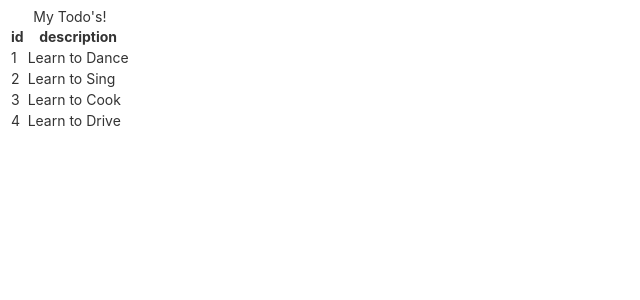
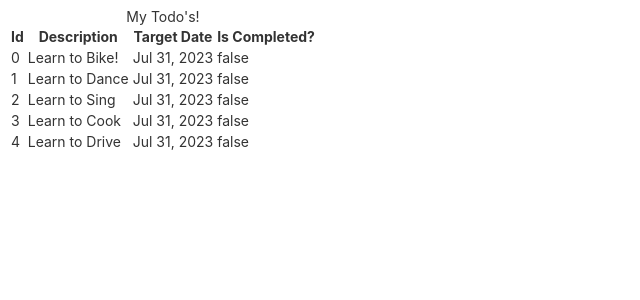
Before and after one commit to breakdaiz/todo, an Angular app: page /todos in a window 1280 px wide. Shown: the top 300 px of the page, without its empty margins (0-640 px from the left). Built offline with nearby package versions, Linux system fonts and the light colour scheme.

Commit message:
Create Todo Class, welcome component update router link

```diff
--- a/src/app/list-todos/list-todos.component.html
+++ b/src/app/list-todos/list-todos.component.html
@@ -4,14 +4,18 @@
   </caption>
   <thead>
     <tr>
-      <th>id</th>
-      <th>description</th>
+      <th>Id</th>
+      <th>Description</th>
+      <th>Target Date</th>
+      <th>Is Completed?</th>
     </tr>
   </thead>
   <tbody>
     <tr *ngFor="let todo of todos">
       <td>{{ todo.id }}</td>
       <td>{{ todo.description }}</td>
+      <td>{{ todo.targetDate | date }}</td>
+      <td>{{ todo.done }}</td>
     </tr>
   </tbody>
 </table>
--- a/src/app/list-todos/list-todos.component.ts
+++ b/src/app/list-todos/list-todos.component.ts
@@ -1,4 +1,13 @@
 import { Component } from '@angular/core';
+
+export class Todo {
+  constructor(
+    public id: number,
+    public description: string,
+    public done: boolean,
+    public targetDate: Date
+  ) {}
+}
 
 @Component({
   selector: 'app-list-todos',
@@ -7,22 +16,11 @@ import { Component } from '@angular/core';
 })
 export class ListTodosComponent {
   todos = [
-    {
-      id: 1,
-      description: 'Learn to Dance',
-    },
-    {
-      id: 2,
-      description: 'Learn to Sing',
-    },
-    {
-      id: 3,
-      description: 'Learn to Cook',
-    },
-    {
-      id: 4,
-      description: 'Learn to Drive',
-    },
+    new Todo(0, 'Learn to Bike!', false, new Date()),
+    new Todo(1, 'Learn to Dance', false, new Date()),
+    new Todo(2, 'Learn to Sing', false, new Date()),
+    new Todo(3, 'Learn to Cook', false, new Date()),
+    new Todo(4, 'Learn to Drive', false, new Date()),
   ];
   constructor() {}
 
--- a/src/app/welcome/welcome.component.html
+++ b/src/app/welcome/welcome.component.html
@@ -1,3 +1,5 @@
 <div>
   <h1>Welcome Component {{ name }}</h1>
+
+  You can Manage your todos here <a routerLink="/todos"> here</a>
 </div>
```
